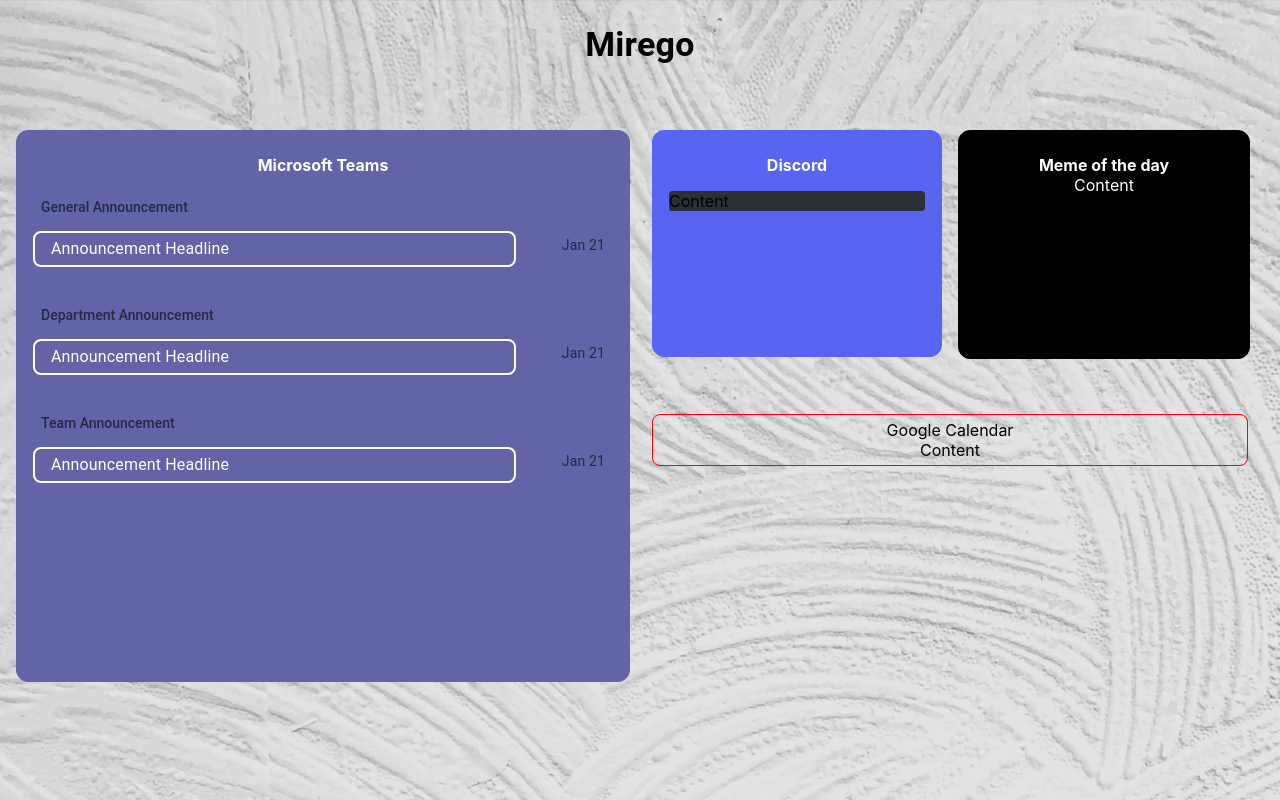
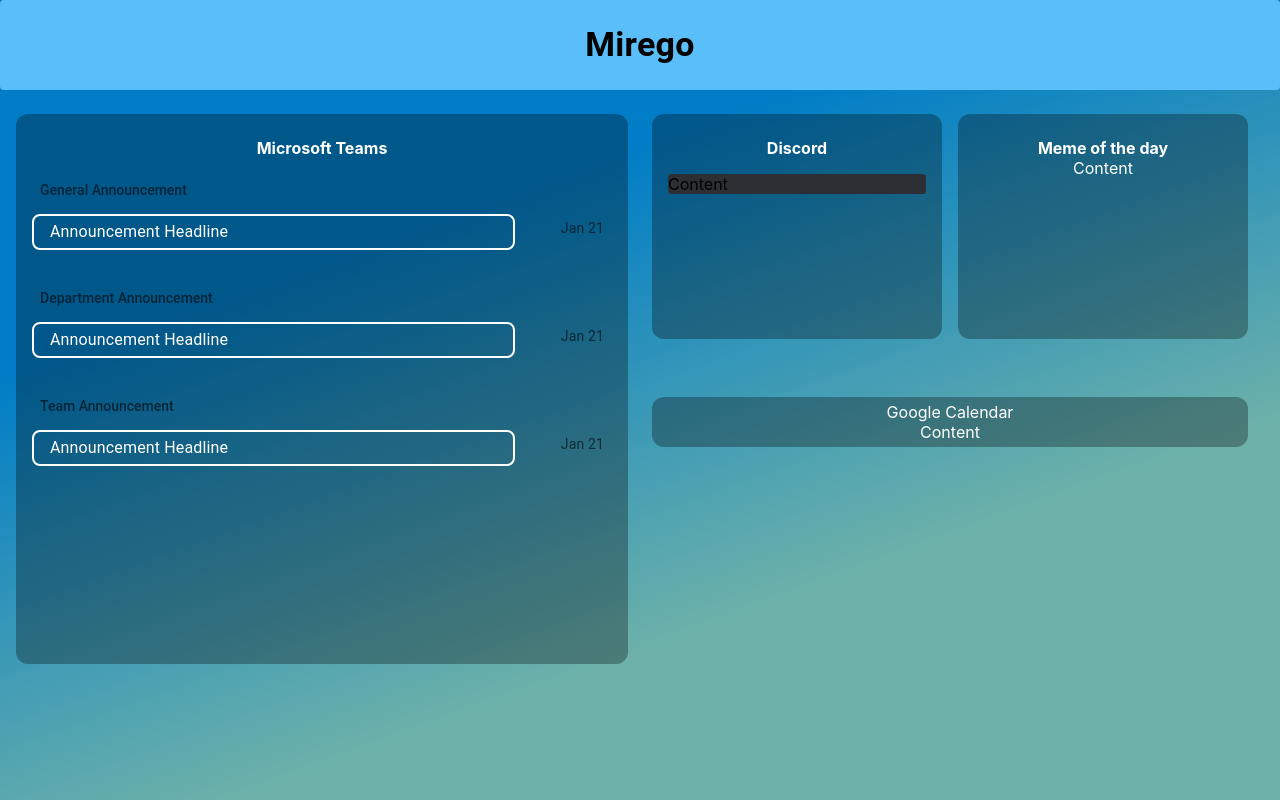
Before and after one commit to Whitewolf04/ConUHacks_Broadcast_Web, a React (Create React App) app in the folder src/front/conuhacks/: page / in a window 1280 px wide. Built offline with nearby package versions, Linux system fonts and the light colour scheme.

Commit message:
Changed background

```diff
--- a/src/front/conuhacks/src/App.js
+++ b/src/front/conuhacks/src/App.js
@@ -13,14 +13,16 @@
 const background = {
   backgroundContainer: {
     height: 800,
-    backgroundImage: `url(${backgroundPic})`,
+    // backgroundImage: `url(${backgroundPic})`,
+    backgroundColor: '#0093E9',
+    backgroundImage: `linear-gradient(160deg, #0093E9 30%, #80D0C7 70%)`,
     backgroundSize: `cover`,
   },
 
   backgroundBlur: {
     height: "100%",
     width: "100%",
-    backgroundColor: "rgba(0, 0, 0, 0.05)",
+    backgroundColor: "rgba(0, 0, 0, 0.15)",
   },
 };
 
--- a/src/front/conuhacks/src/Components/Discord.js
+++ b/src/front/conuhacks/src/Components/Discord.js
@@ -16,13 +16,12 @@
     render() {
         return (
             <Box sx={{
-                border: 1,
-                borderColor: '#5865F2',
                 borderRadius: 3,
                 width: '100 %',
                 height: '100 %',
-                bgcolor: '#5865F2',
-                minHeight: {lg: 225}}}>
+                bgcolor: 'transparent',
+                minHeight: {lg: 225}}}
+                style={{backgroundColor: 'rgba(0, 0, 0, 0.3)'}}>
                     <Box sx={{
                         textAlign: "center",
                         fontWeight: 'bold',
--- a/src/front/conuhacks/src/Components/Entertainment.js
+++ b/src/front/conuhacks/src/Components/Entertainment.js
@@ -5,13 +5,12 @@
     render() {
         return(
             <Box sx={{
-                border: 1,
-                borderColor: 'black',
                 borderRadius: 3,
                 width: '100%',
                 height: '100%',
-                backgroundColor: 'black',
-                color: 'white',}}>
+                backgroundColor: 'transparent',
+                color: 'white',}}
+                style={{backgroundColor: 'rgba(0, 0, 0, 0.3)'}}>
                     <Box sx={{
                         textAlign: "center",
                         fontWeight: 'bold',
--- a/src/front/conuhacks/src/Components/Google Calendar.js
+++ b/src/front/conuhacks/src/Components/Google Calendar.js
@@ -6,12 +6,12 @@
     render() {
         return(
             <Box sx={{
-                border: 1,
-                borderColor: 'red',
-                borderRadius: '8px',
+                borderRadius: 3,
                 p: '5px',
                 width: '100 %',
-                height: '100 %'}}>
+                height: '100 %',
+                color: "white",}}
+                style={{backgroundColor: 'rgba(0, 0, 0, 0.3)'}}>
                     <Box sx={{
                         textAlign: "center"
                     }}>Google Calendar</Box>
--- a/src/front/conuhacks/src/Components/MSTeams.js
+++ b/src/front/conuhacks/src/Components/MSTeams.js
@@ -14,11 +14,11 @@
             <Box>
                 <List sx={{
                         width: '100%',
-                        bgcolor: '#6264A7',
+                        bgcolor: 'transparent',
                         position: 'relative',
                         overflow: 'auto',
                     }}>
-                    <ListSubheader sx={{textAlign: 'left', pl: 3, bgcolor: '#6264A7'}}>General Announcement</ListSubheader>
+                    <ListSubheader sx={{textAlign: 'left', pl: 3, bgcolor: 'transparent'}}>General Announcement</ListSubheader>
                     <ListItem sx={{mt: -1}}>
                         <Grid container spacing={0}>
                             <Grid item xs={12} md={10} sx={{border: 2, borderRadius: 2, pl: 2}}>
@@ -41,11 +41,11 @@
             <Box>
                 <List sx={{
                         width: '100%',
-                        bgcolor: '#6264A7',
+                        bgcolor: 'transparent',
                         position: 'relative',
                         overflow: 'auto',
                     }}>
-                    <ListSubheader sx={{textAlign: 'left', pl: 3, bgcolor: '#6264A7'}}>Department Announcement</ListSubheader>
+                    <ListSubheader sx={{textAlign: 'left', pl: 3, bgcolor: 'transparent'}}>Department Announcement</ListSubheader>
                     <ListItem sx={{mt: -1}}>
                         <Grid container spacing={0}>
                             <Grid item xs={12} md={10} sx={{border:2, borderRadius:2, pl: 2}}>
@@ -68,11 +68,11 @@
             <Box>
                 <List sx={{
                         width: '100%',
-                        bgcolor: '#6264A7',
+                        bgcolor: 'transparent',
                         position: 'relative',
                         overflow: 'auto',
                     }}>
-                    <ListSubheader sx={{textAlign: 'left', pl: 3, bgcolor: '#6264A7'}}>Team Announcement</ListSubheader>
+                    <ListSubheader sx={{textAlign: 'left', pl: 3, bgcolor: 'transparent'}}>Team Announcement</ListSubheader>
                     <ListItem sx={{mt: -1}}>
                         <Grid container spacing={0}>
                             <Grid item xs={12} md={10} sx={{border:2, borderRadius:2, pl: 2}}>
@@ -93,15 +93,14 @@
     render() {
         return (
             <Box sx={{
-                border: 1,
-                borderColor: '#6264A7',
                 borderRadius: 3,
                 width: '100%',
                 height: '100%',
                 minHeight: {lg: 550},
-                backgroundColor: '#6264A7',
+                backgroundColor: 'transparent',
                 color: 'white',
-                }}>
+                }}
+                style={{backgroundColor: 'rgba(0, 0, 0, 0.3)'}}>
                     <Box sx={{textAlign: "center", fontWeight: 'bold', pt: 3}}>Microsoft Teams</Box>
                     <Box>
                         <GeneralAnnouncement/>
--- a/src/front/conuhacks/src/Header.js
+++ b/src/front/conuhacks/src/Header.js
@@ -5,7 +5,12 @@
 class Header extends React.Component{
     render() {
         return(
-            <Box sx={{textAlign: 'center', pt: 3, pb: 5}}>
+            <Box sx={{
+                bgcolor: "#5ABEF9",
+                borderRadius: 1,
+                textAlign: 'center',
+                p: 3,
+                }}>
                 <Typography variant='h4' sx={{fontWeight: 'bold'}}>Mirego</Typography>
             </Box>
         )
```
